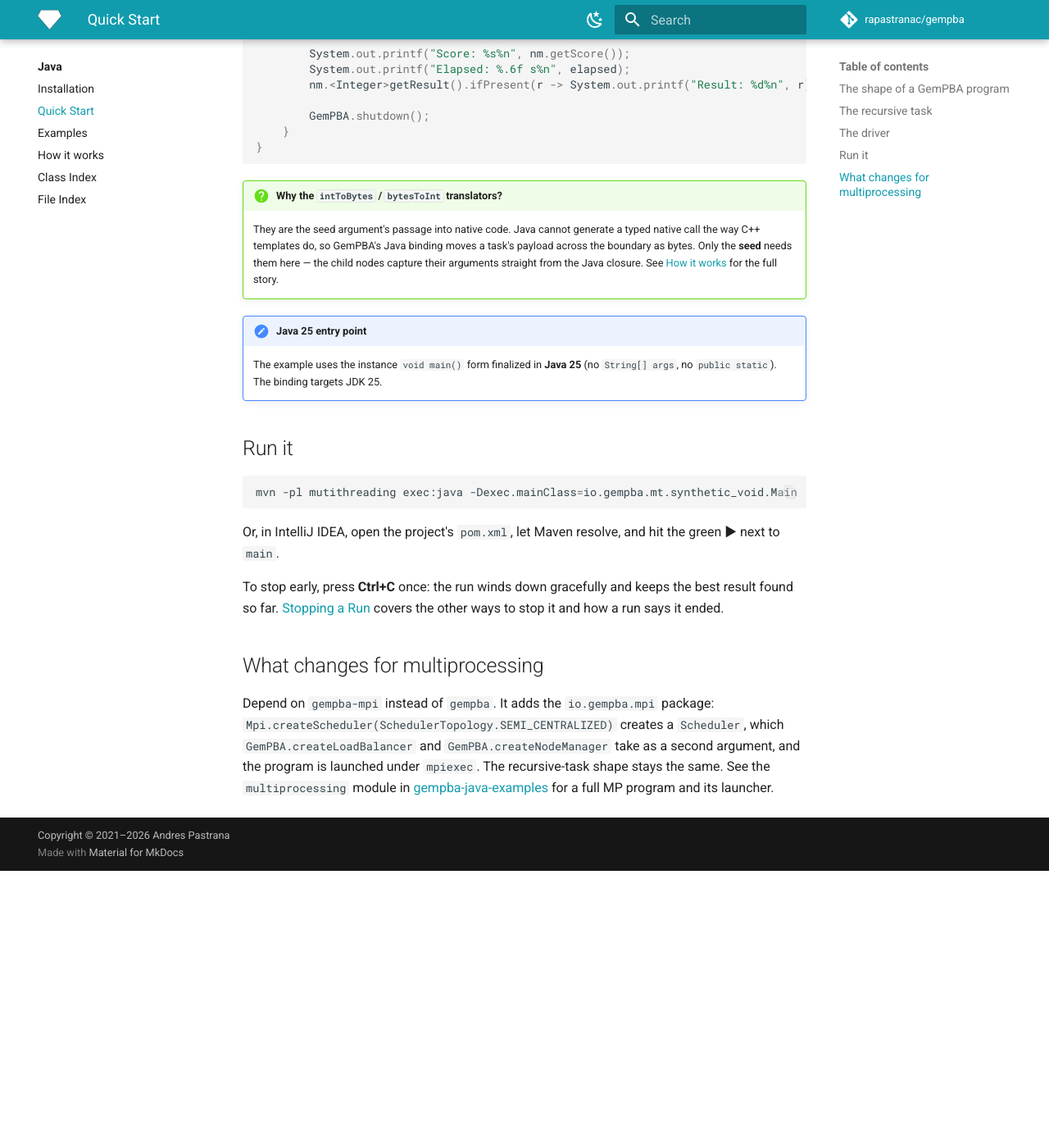
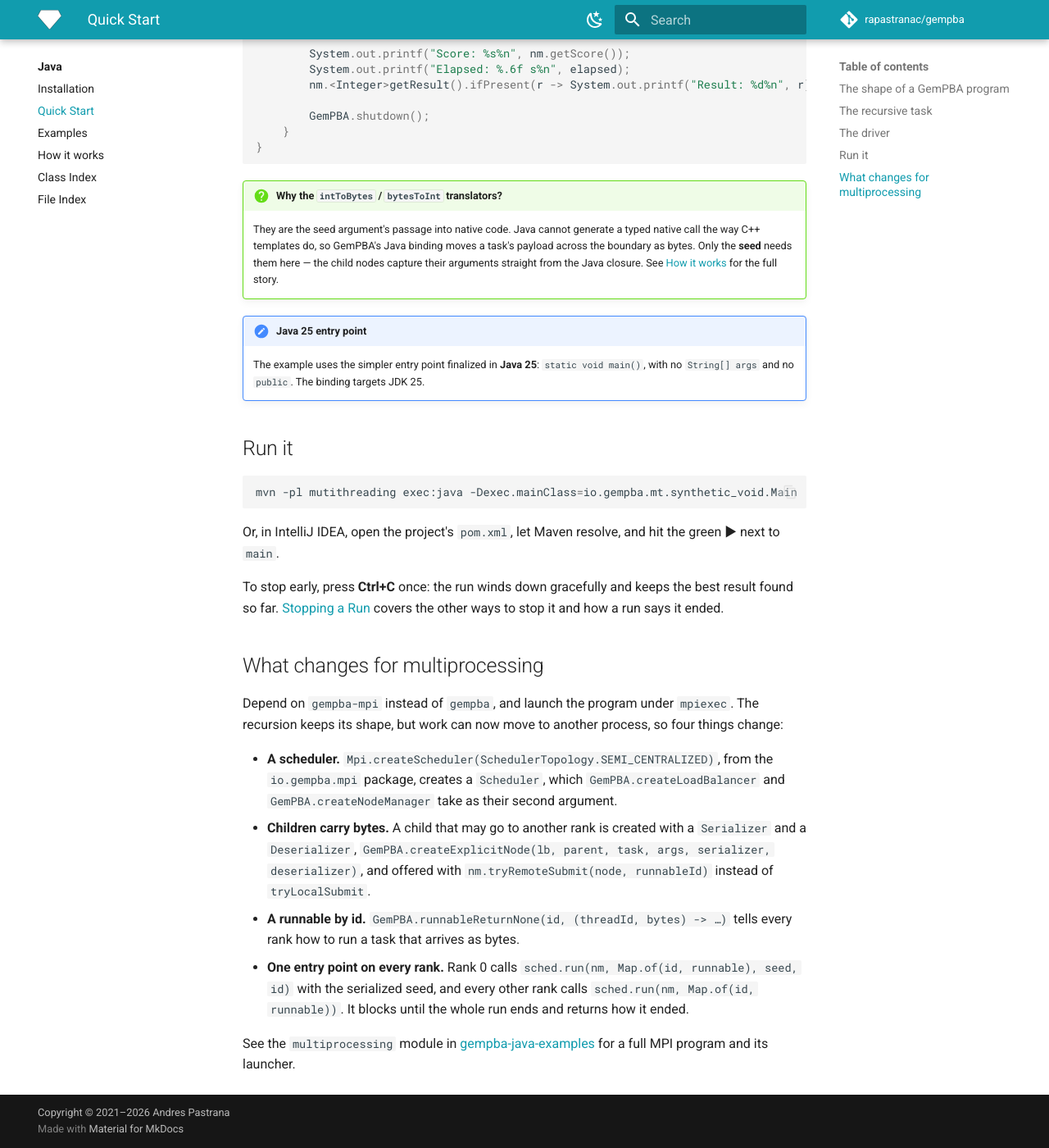
Before and after one commit to rapastranac/gempba-docs, an MkDocs documentation site: the page built from docs/java/quick-start.md, in a window 1280 px wide and 1400 px high, scrolled down 2701 px. Shown: the whole window at 82% size. Built offline with MkDocs 1.6.1 and Material for MkDocs 9.7.7, drawn with Linux system fonts in a browser that asks for light colours; comment, search, counter and statistics services are not loaded; before the commit the page ends 3763 px from its top, so only the background shows below that.

Commit message:
#37 docs(#5, #470): Describe the Java MPI program and the examples' MPI as v5.0.0 has them
- The Quick Start's multiprocessing section lists the four changes: the scheduler, serialized children with tryRemoteSubmit, a runnable by id, and Scheduler.run on every rank
- How it works no longer calls going distributed a configuration change, and the C ABI isn't called stable
- The examples page says which MPI the bundled gempba-mpi native needs and drops the MT/MP shorthand
- The Java 25 note matches the example's static void main()
- The file index lists gempba_mpi.h
- Also rewrites text merged before this tracker: rapastranac/gempba-docs#18

```diff
--- a/docs/java/quick-start.md
+++ b/docs/java/quick-start.md
@@ -128,7 +128,7 @@ public class Main {
     They are the seed argument's passage into native code. Java cannot generate a typed native call the way C++ templates do, so GemPBA's Java binding moves a task's payload across the boundary as bytes. Only the **seed** needs them here — the child nodes capture their arguments straight from the Java closure. See [How it works](how-it-works.md) for the full story.
 
 !!! note "Java 25 entry point"
-    The example uses the instance `void main()` form finalized in **Java 25** (no `String[] args`, no `public static`). The binding targets JDK 25.
+    The example uses the simpler entry point finalized in **Java 25**: `static void main()`, with no `String[] args` and no `public`. The binding targets JDK 25.
 
 ## Run it
 
@@ -142,4 +142,11 @@ To stop early, press **Ctrl+C** once: the run winds down gracefully and keeps th
 
 ## What changes for multiprocessing
 
-Depend on `gempba-mpi` instead of `gempba`. It adds the `io.gempba.mpi` package: `Mpi.createScheduler(SchedulerTopology.SEMI_CENTRALIZED)` creates a `Scheduler`, which `GemPBA.createLoadBalancer` and `GemPBA.createNodeManager` take as a second argument, and the program is launched under `mpiexec`. The recursive-task shape stays the same. See the `multiprocessing` module in [gempba-java-examples](https://github.com/rapastranac/gempba-java-examples) for a full MP program and its launcher.
+Depend on `gempba-mpi` instead of `gempba`, and launch the program under `mpiexec`. The recursion keeps its shape, but work can now move to another process, so four things change:
+
+- **A scheduler.** `Mpi.createScheduler(SchedulerTopology.SEMI_CENTRALIZED)`, from the `io.gempba.mpi` package, creates a `Scheduler`, which `GemPBA.createLoadBalancer` and `GemPBA.createNodeManager` take as their second argument.
+- **Children carry bytes.** A child that may go to another rank is created with a `Serializer` and a `Deserializer`, `GemPBA.createExplicitNode(lb, parent, task, args, serializer, deserializer)`, and offered with `nm.tryRemoteSubmit(node, runnableId)` instead of `tryLocalSubmit`.
+- **A runnable by id.** `GemPBA.runnableReturnNone(id, (threadId, bytes) -> …)` tells every rank how to run a task that arrives as bytes.
+- **One entry point on every rank.** Rank 0 calls `sched.run(nm, Map.of(id, runnable), seed, id)` with the serialized seed, and every other rank calls `sched.run(nm, Map.of(id, runnable))`. It blocks until the whole run ends and returns how it ended.
+
+See the `multiprocessing` module in [gempba-java-examples](https://github.com/rapastranac/gempba-java-examples) for a full MPI program and its launcher.
```
Also changed, not shown: docs/java/examples.md (+4 -4 lines), docs/java/file-index.md (+2 -1 lines), docs/java/how-it-works.md (+3 -3 lines).
